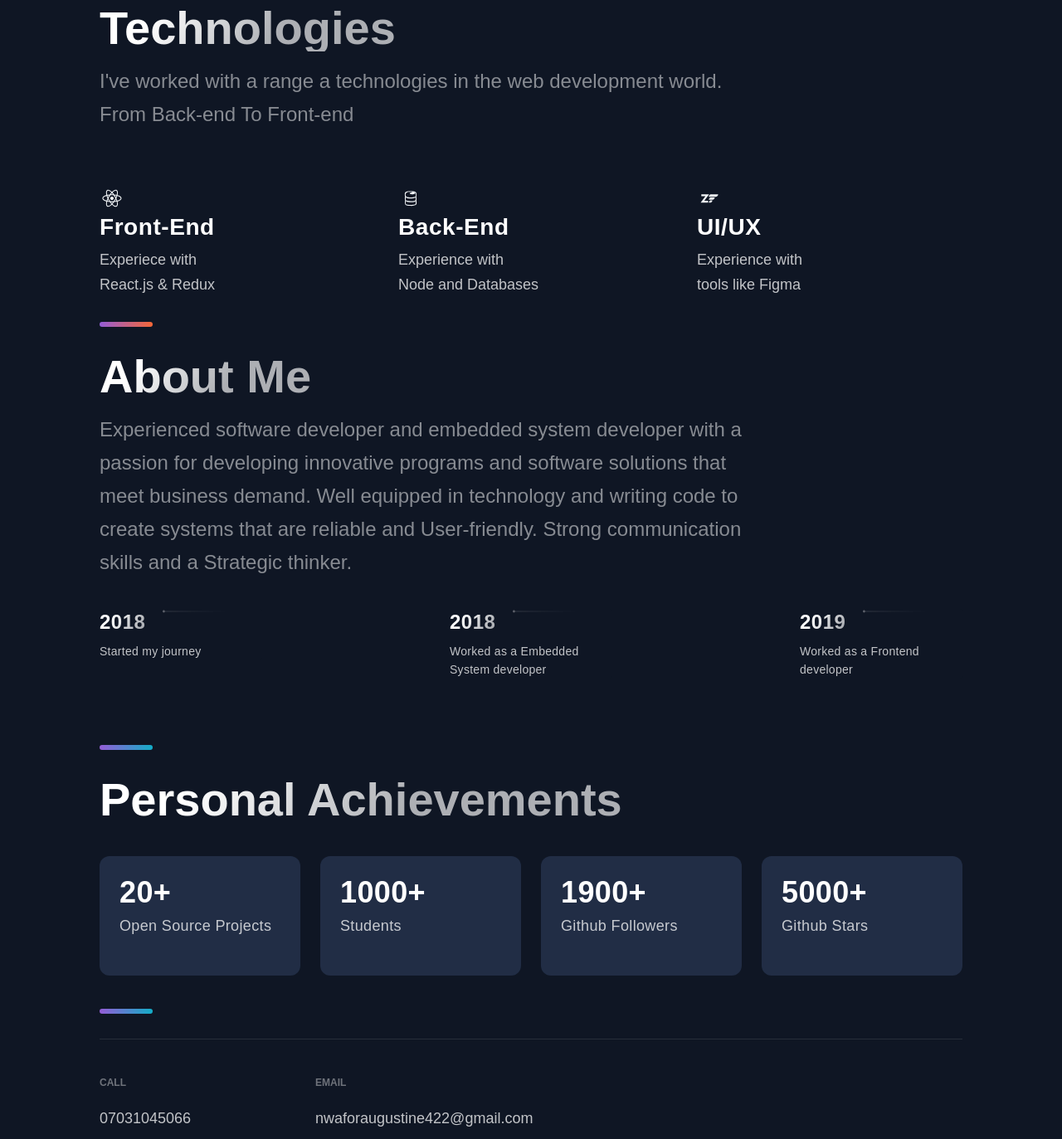
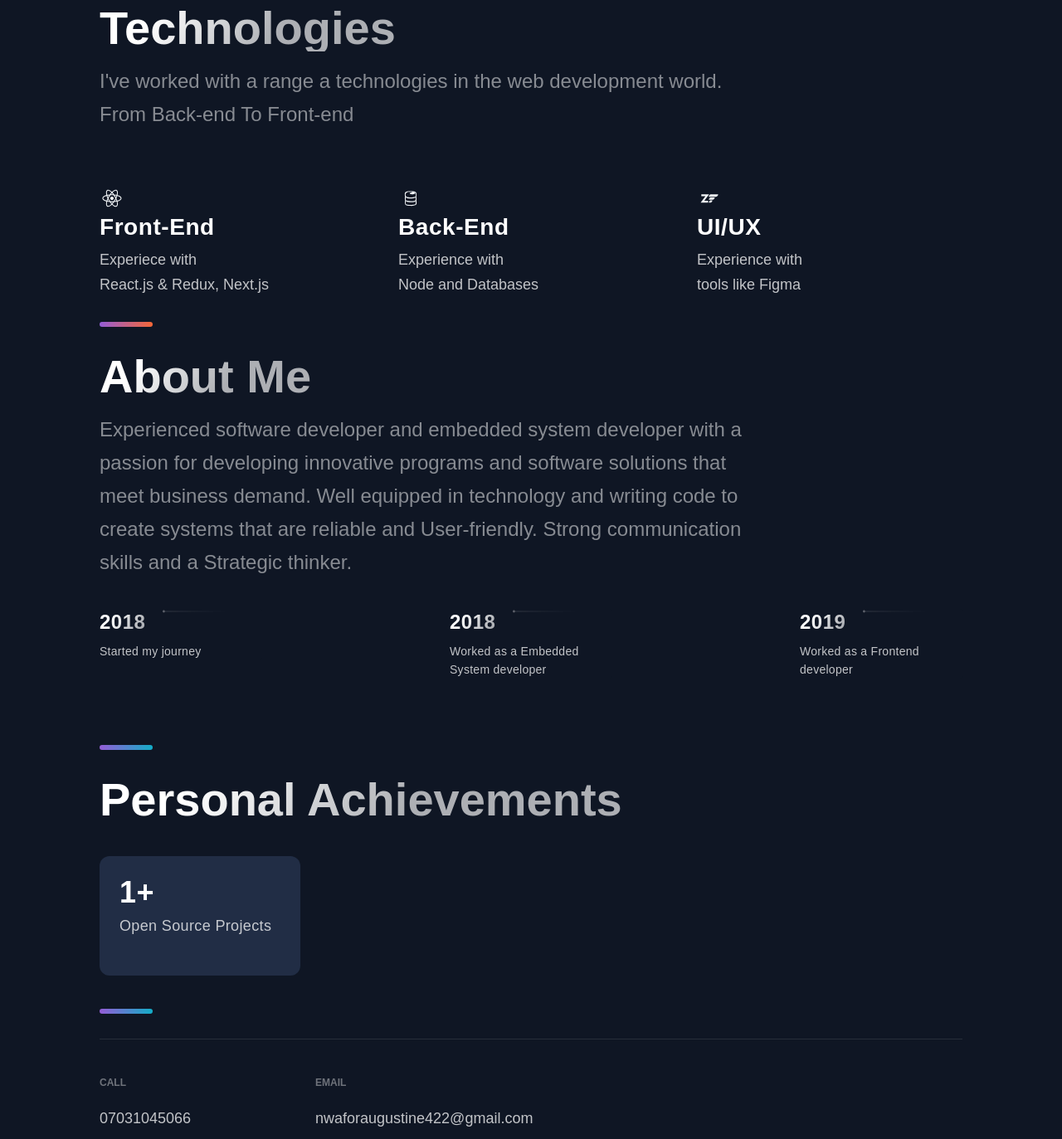
Before and after one commit to NwaforAugustine321/portfolio, a Next.js app: page / in a window 1280 px wide. Shown: the part 2113-3486 px from the top of the page at 83% size. Built offline with nearby package versions, Linux system fonts and the light colour scheme.

Commit message:
first commit

```diff
--- a/src/components/Acomplishments/Acomplishments.js
+++ b/src/components/Acomplishments/Acomplishments.js
@@ -4,10 +4,10 @@ import { Section, SectionDivider, SectionTitle } from '../../styles/GlobalCompon
 import { Box, Boxes, BoxNum, BoxText } from './AcomplishmentsStyles';
 
 const data = [
-  { number: 20, text: 'Open Source Projects'},
-  { number: 1000, text: 'Students', },
-  { number: 1900, text: 'Github Followers', },
-  { number: 5000, text: 'Github Stars', }
+	{ number: 1, text: 'Open Source Projects' },
+	// { number: , text: 'Students', },
+	// { number: 1900, text: 'Github Followers', },
+	// { number: 5000, text: 'Github Stars', }
 ];
 
 const Acomplishments = () => (
@@ -21,7 +21,7 @@ const Acomplishments = () => (
 				</Box>
 			))}
 		</Boxes>
-    <SectionDivider/>
+		<SectionDivider />
 	</Section>
 );
 
--- a/src/components/Technologies/Technologies.js
+++ b/src/components/Technologies/Technologies.js
@@ -17,7 +17,7 @@ const Technologies = () => (
 					<ListTitle>Front-End</ListTitle>
 					<ListParagraph>
 						Experiece with <br />
-						React.js & Redux
+						React.js & Redux, Next.js
 					</ListParagraph>
 				</ListContainer>
 			</ListItem>
```
Lines whose indentation alone changed are shown as unchanged.
